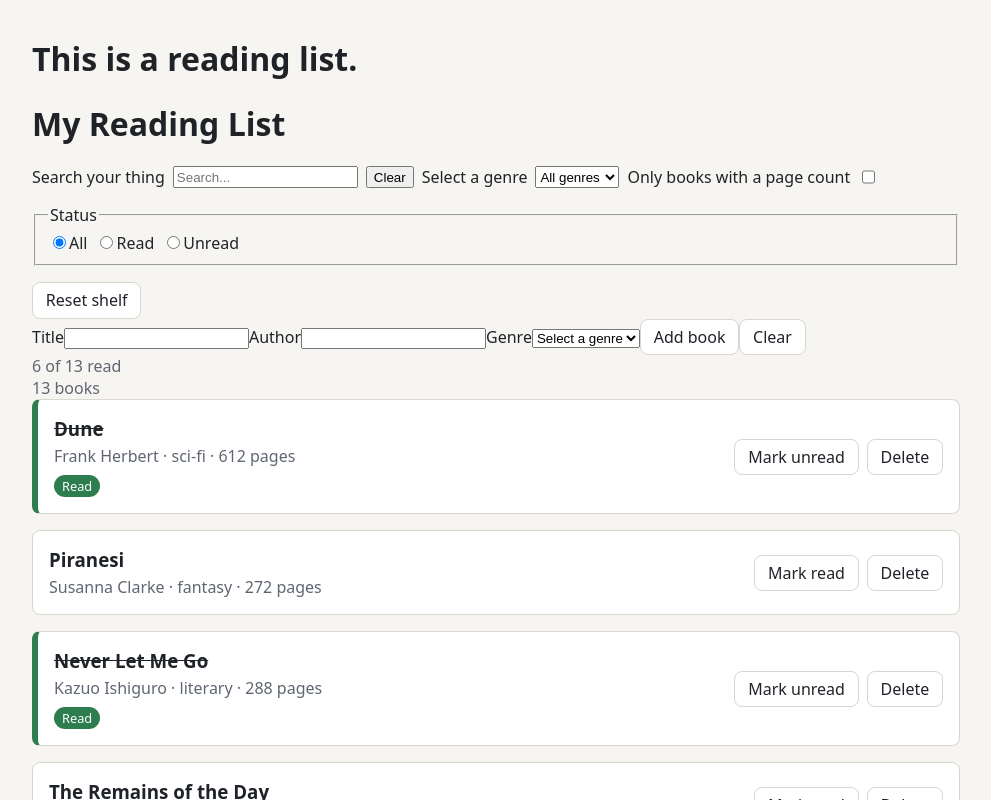
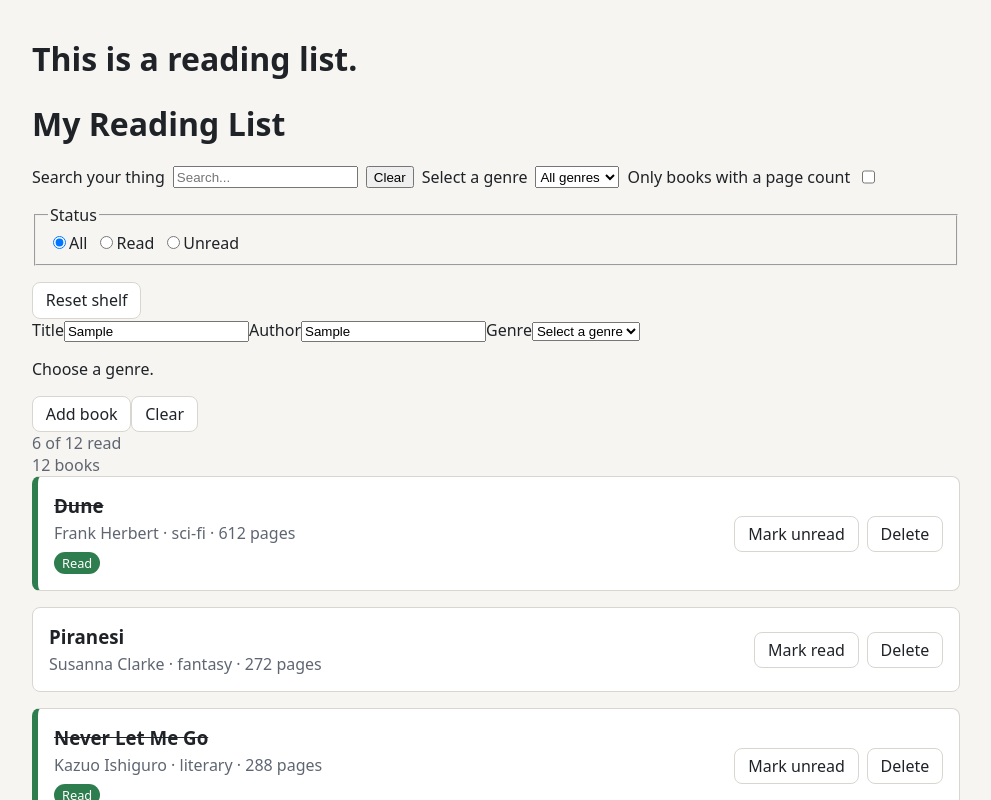
Before and after one commit to Minixlip/reading-list, a React (Vite) app: page / in a window 1280 px wide. Both pictures are taken after typing "Sample", "Sample" into the empty fields and a click on the button "Add book". Shown: the top 800 px of the page, without its empty margins (144-1135 px from the left). Built offline with nearby package versions, Linux system fonts and the light colour scheme.

Commit message:
task 6 validation added

```diff
--- a/src/components/BookForm.tsx
+++ b/src/components/BookForm.tsx
@@ -1,6 +1,7 @@
 import { useState } from 'react';
 import type { ChangeEvent, FormEvent } from 'react';
-import type { FormValues } from '../lib/validate';
+import { validate } from '../lib/validate';
+import type { FormErrors, FormValues } from '../lib/validate';
 
 interface BookFormProps {
   onAddBook: (values: FormValues) => void;
@@ -12,6 +13,7 @@ const BookForm = ({ onAddBook }: BookFormProps) => {
     author: '',
     genre: '',
   });
+  const [errors, setErrors] = useState<FormErrors>({});
 
   const handleFieldChange =
     (field: keyof FormValues) =>
@@ -21,35 +23,59 @@ const BookForm = ({ onAddBook }: BookFormProps) => {
 
   const clearForm = () => {
     setValues({ title: '', author: '', genre: '' });
+    setErrors({});
   };
 
   const handleSubmit = (event: FormEvent<HTMLFormElement>) => {
     event.preventDefault();
+    const nextErrors = validate(values);
+    setErrors(nextErrors);
+    if (Object.keys(nextErrors).length > 0) return;
+
     onAddBook(values);
     clearForm();
   };
 
   return (
-    <form onSubmit={handleSubmit}>
+    <form onSubmit={handleSubmit} noValidate>
       <label htmlFor="title-input">Title</label>
       <input
         id="title-input"
         type="text"
         value={values.title}
         onChange={handleFieldChange('title')}
+        required
+        aria-invalid={Boolean(errors.title)}
+        aria-describedby={errors.title ? 'title-error' : undefined}
       />
+      {errors.title && (
+        <p id="title-error" role="alert">
+          {errors.title}
+        </p>
+      )}
       <label htmlFor="author-input">Author</label>
       <input
         id="author-input"
         type="text"
         value={values.author}
         onChange={handleFieldChange('author')}
+        required
+        aria-invalid={Boolean(errors.author)}
+        aria-describedby={errors.author ? 'author-error' : undefined}
       />
+      {errors.author && (
+        <p id="author-error" role="alert">
+          {errors.author}
+        </p>
+      )}
       <label htmlFor="genre-input">Genre</label>
       <select
         id="genre-input"
         value={values.genre}
         onChange={handleFieldChange('genre')}
+        required
+        aria-invalid={Boolean(errors.genre)}
+        aria-describedby={errors.genre ? 'genre-error' : undefined}
       >
         <option value="">Select a genre</option>
         <option value={'sci-fi'}>sci-fi</option>
@@ -58,6 +84,11 @@ const BookForm = ({ onAddBook }: BookFormProps) => {
         <option value={'mystery'}>mystery</option>
         <option value={'non-fiction'}>non-fiction</option>
       </select>
+      {errors.genre && (
+        <p id="genre-error" role="alert">
+          {errors.genre}
+        </p>
+      )}
       <button type="submit" className="btn">
         Add book
       </button>
--- a/src/lib/validate.ts
+++ b/src/lib/validate.ts
@@ -3,3 +3,25 @@ export interface FormValues {
   author: string;
   genre: string;
 }
+
+export type FormErrors = Partial<Record<keyof FormValues, string>>;
+
+export const validate = (values: FormValues): FormErrors => {
+  const errors: FormErrors = {};
+  const { title, author, genre } = values;
+
+  if (!title.trim()) {
+    errors.title = 'Title is required.';
+  } else if (title.length > 100) {
+    errors.title = 'Title must be 100 characters or fewer.';
+  }
+  if (!author.trim()) {
+    errors.author = 'Author is required.';
+  }
+
+  if (!genre.trim()) {
+    errors.genre = 'Choose a genre.';
+  }
+
+  return errors;
+};
```
